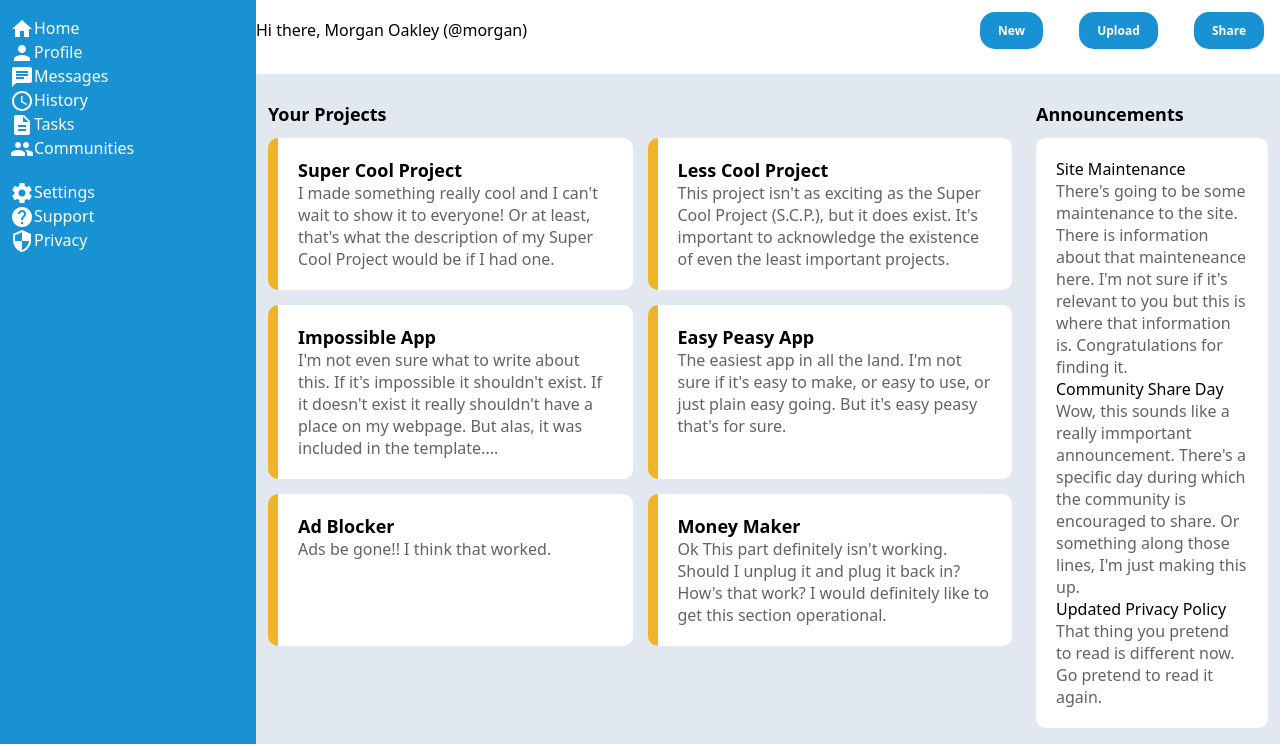
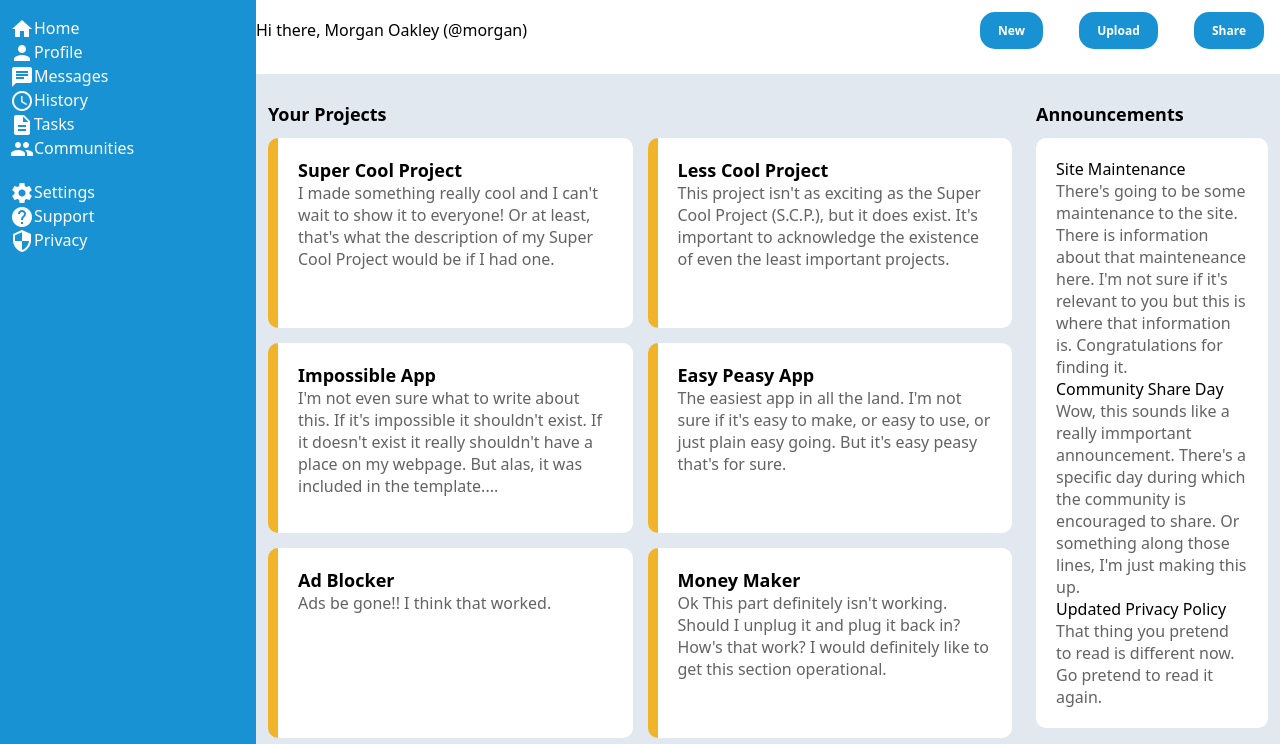
Before and after one commit to Kbouti/adminDashboard, a plain HTML site: page index.html in a window 1280 px wide. Shown: the part 56-800 px from the top of the page. Drawn offline with Linux system fonts and the light colour scheme.

Commit message:
Apply auto-fit to card column grid

```diff
--- a/style.css
+++ b/style.css
@@ -86,7 +86,7 @@
 
 #cardContainer {
     display:grid;
-    grid-template-columns: 1fr 1fr;
+    grid-template-columns: repeat(auto-fill, minmax(250px, 1fr));
     grid-gap:15px;
 }
 
@@ -94,7 +94,8 @@
     background-color:white;
     border-radius:10px;
     padding:20px;
-    border-left:solid #F0B329 10px
+    border-left:solid #F0B329 10px;
+    height: clamp(100px, 150px, 200px);
 }
 
 #trendingCard{
```
